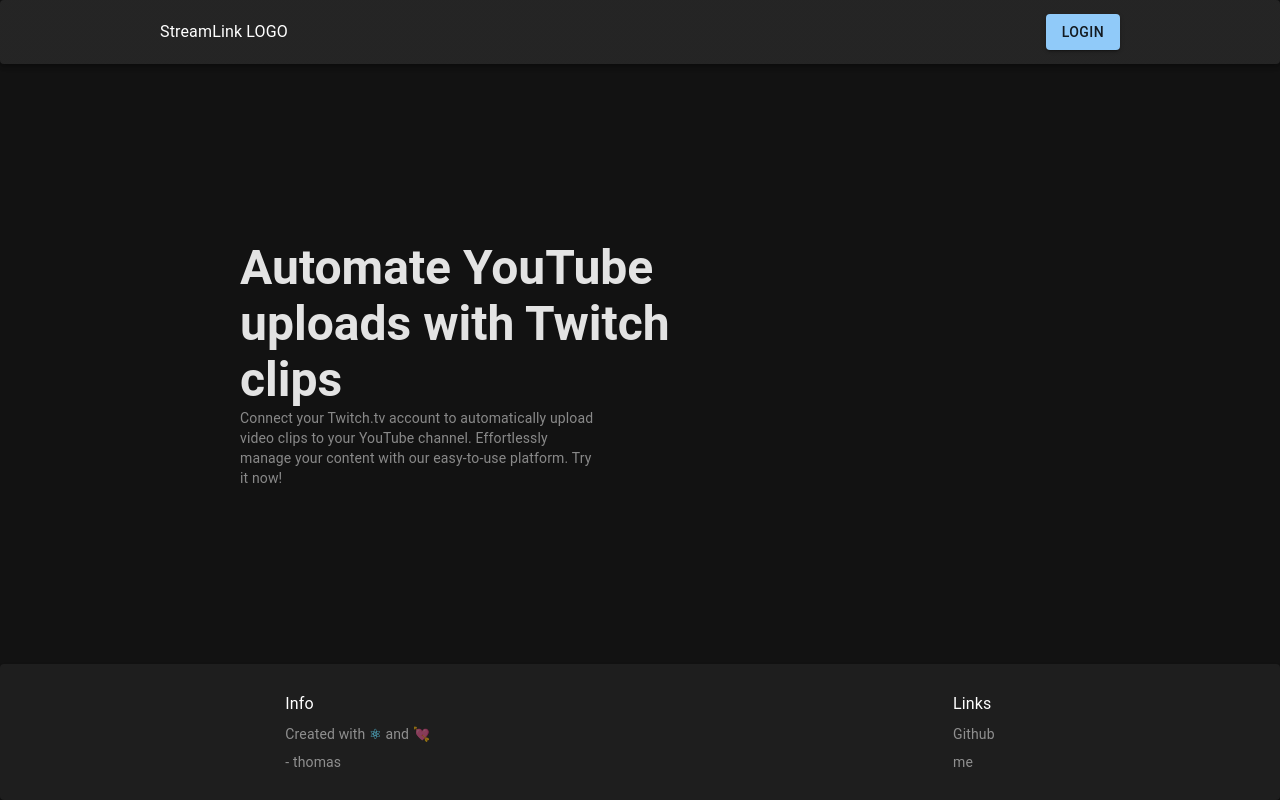
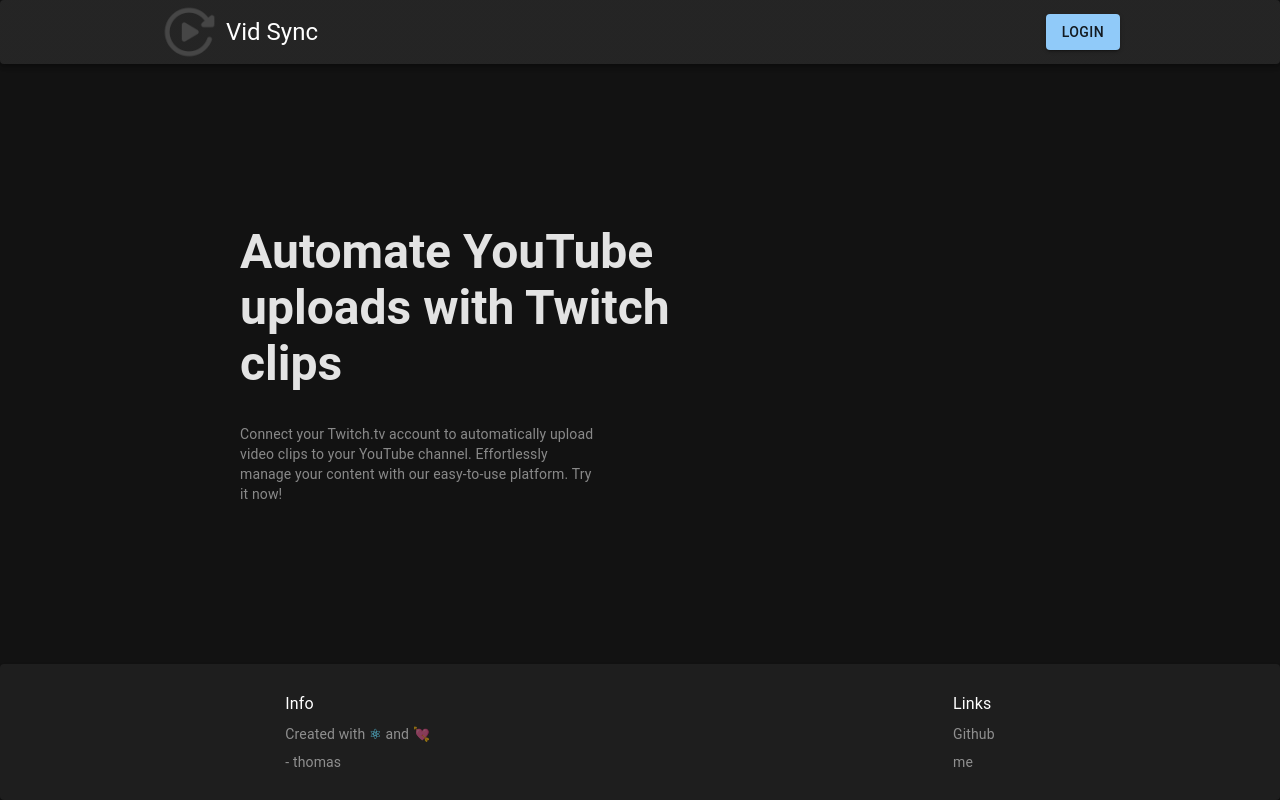
Before and after one commit to thomasreichmann/auto-twitch-compiler-web, a Next.js app: page /login in a window 1280 px wide. Built offline with nearby package versions, Linux system fonts and the light colour scheme.

Commit message:
added logo to header

```diff
--- a/src/pages/login/index.tsx
+++ b/src/pages/login/index.tsx
@@ -10,6 +10,9 @@
 import Paper from "@mui/material/Paper";
 import Footer from "@/components/footer";
 import Typography from "@mui/material/Typography";
+import Image from "next/image";
+
+import logoImg from "@/../public/logo.png";
 
 interface LoginProps {
   callbackUrl: string;
@@ -26,7 +29,10 @@
         <Grid>
           <Paper elevation={3} sx={{ px: 20 }}>
             <Toolbar disableGutters>
-              <Typography sx={{ flexGrow: 1 }}>StreamLink LOGO</Typography>
+              <Image src={logoImg} alt="Vid Sync Logo" width={58} height={58} />
+              <Typography variant="h5" sx={{ flexGrow: 1, ml: 1 }}>
+                Vid Sync
+              </Typography>
               <Button
                 variant="contained"
                 onClick={() =>
@@ -45,7 +51,7 @@
               display: "flex",
               flexDirection: "column",
               justifyContent: "center",
-              "*": { mt: 4 },
+              "& :is(h3, p):not(:first-child)": { mt: 4 },
             }}
           >
             <Typography
```
Also changed, not shown: public/logo.png (added).
